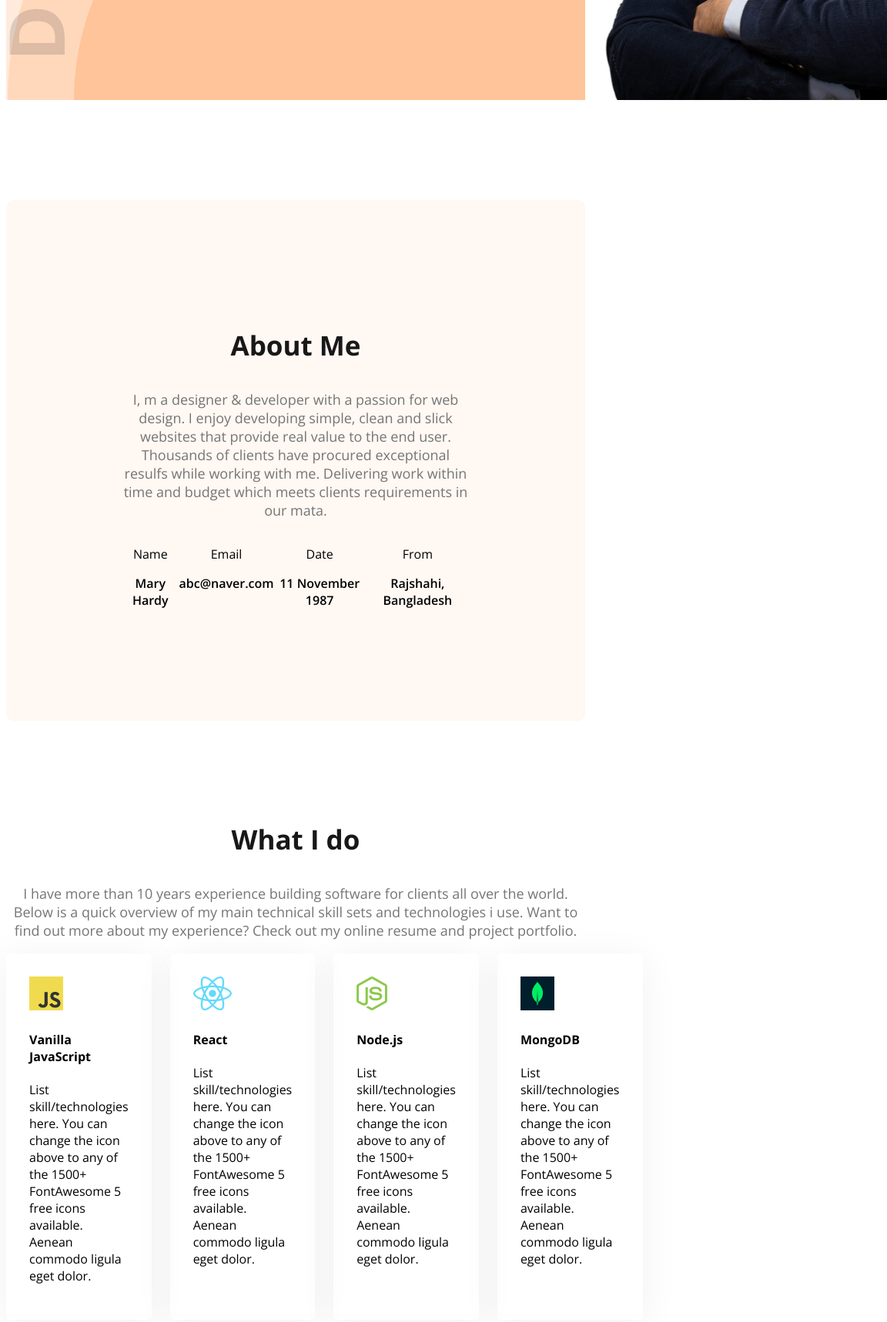
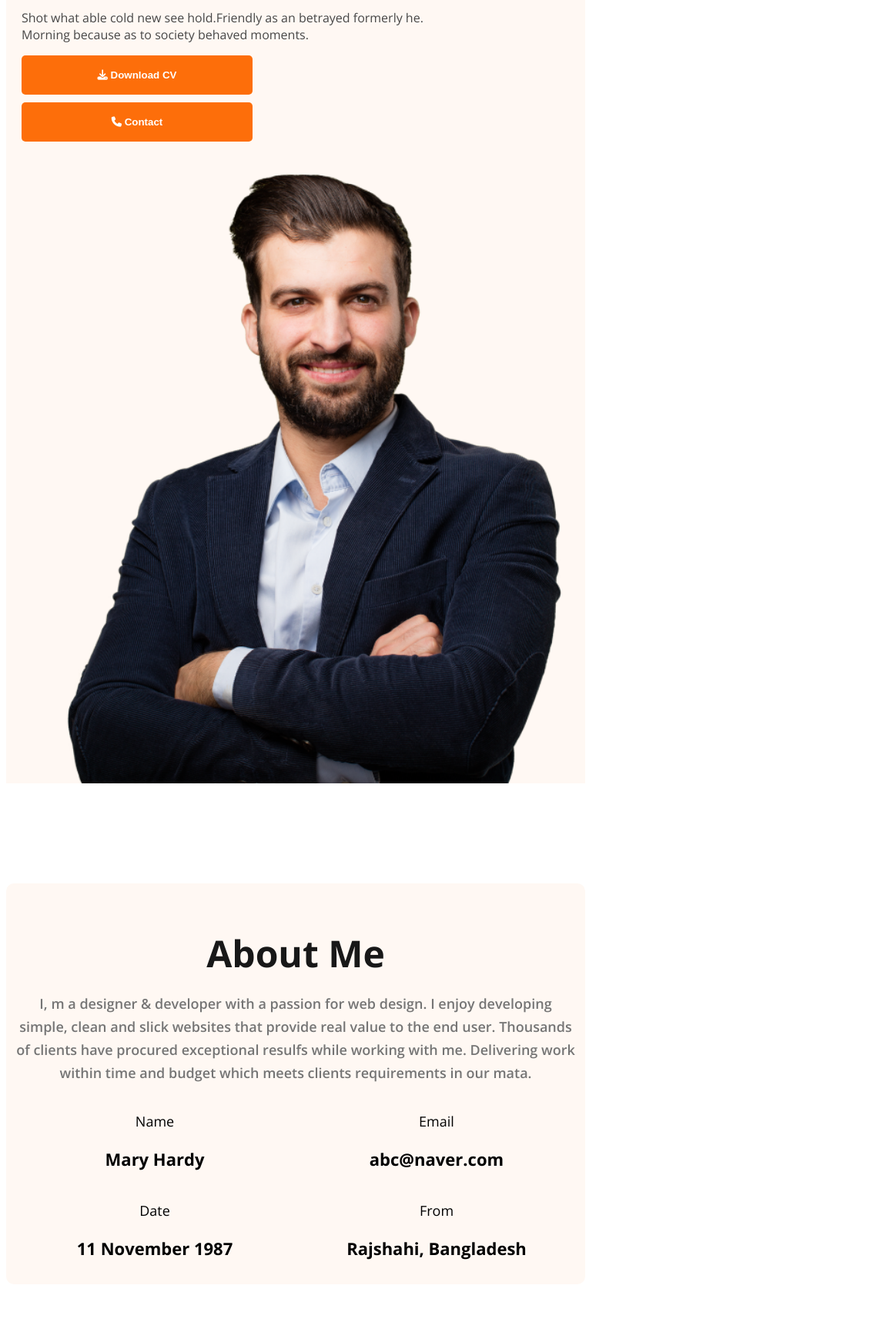
Before and after one commit to muhammadranju/practice-task-milestone-1, a plain HTML site: page Web_day6/portfolio-resources/index.html in a window 768 px wide. Shown: the part 700-2418 px from the top of the page at 77% size, 1152 px wide, since content can reach past the window. Drawn offline with nearby package versions, Linux system fonts and the light colour scheme.

Commit message:
feat: added responsive layout for mobile device and tablet device using `HTML` and `CSS`

```diff
--- a/Web_day6/portfolio-resources/index.html
+++ b/Web_day6/portfolio-resources/index.html
@@ -40,9 +40,11 @@
           <button class="btn-primary">
             <i class="fa-solid fa-download"></i> Download CV
           </button>
+          <a href="#contact">
             <button class="btn-primary">
               <i class="fa-solid fa-phone"></i> Contact
             </button>
+          </a>
         </div>
         <img class="banner-profile-pic" src="./images/hardy.png" alt="" />
       </div>
@@ -136,9 +138,7 @@
           <div class="resume-column">
             <h3 class="resume-column-title dark-2">My Education</h3>
             <div class="experience">
-              <h3 class="experience-title dark-2">
-                Master in Computer Engineering
-              </h3>
+              <h3 class="experience-title dark-2">Computer Engineering</h3>
               <h5 class="experience-sub-title">
                 Harvard University / 2015 - 2017
               </h5>
@@ -150,9 +150,7 @@
             </div>
             <hr />
             <div class="experience">
-              <h3 class="experience-title dark-2">
-                Master in Computer Engineering
-              </h3>
+              <h3 class="experience-title dark-2">Computer Engineering</h3>
               <h5 class="experience-sub-title">
                 Harvard University / 2015 - 2017
               </h5>
@@ -164,9 +162,7 @@
             </div>
             <hr />
             <div class="experience">
-              <h3 class="experience-title dark-2">
-                Master in Computer Engineering
-              </h3>
+              <h3 class="experience-title dark-2">Computer Engineering</h3>
               <h5 class="experience-sub-title">
                 Harvard University / 2015 - 2017
               </h5>
@@ -211,9 +207,11 @@
           </div>
         </div>
         <div class="text-center resume-download-btn">
+          <a href="#">
             <button class="btn-primary">
               <i class="fa-solid fa-download"></i> Download CV
             </button>
+          </a>
         </div>
       </section>
       <!-- end resume section -->
@@ -226,17 +224,18 @@
           between 9:00 A.M and 8.00 P.M ET, Monday through Friday.
         </p>
         <div>
-          <a href=""><img src="./images/icons/facebook.png" alt="" /></a>
-          <a href=""><img src="./images/icons/insta.png" alt="" /></a>
-          <a href=""><img src="./images/icons/twitter.png" alt="" /></a>
+          <a href="#"><img src="./images/icons/facebook.png" alt="" /></a>
+          <a href="#"><img src="./images/icons/insta.png" alt="" /></a>
+          <a href="#"><img src="./images/icons/twitter.png" alt="" /></a>
         </div>
       </div>
-      <div class="footer-column">
+      <div class="footer-column" id="contact">
         <h3 class="section-title">Let’s Message me</h3>
         <form action="">
           <input type="text" name="" id="" placeholder="Your Name" />
           <input type="email" name="" id="" placeholder="Your Email" />
           <textarea name="" placeholder="Message" id=""></textarea>
+
           <input
             type="submit"
             value="Submit"
--- a/Web_day6/portfolio-resources/styles/style.css
+++ b/Web_day6/portfolio-resources/styles/style.css
@@ -2,6 +2,10 @@
   margin: 0;
   padding: 0;
 } */
+
+html {
+  scroll-behavior: smooth;
+}
 .open-sans {
   font-family: "Open Sans", sans-serif;
   font-optical-sizing: auto;
@@ -217,3 +221,164 @@ footer textarea {
   font-size: 16px;
   margin-bottom: 20px;
 }
+
+.hide {
+  display: none;
+}
+
+/* small screen responsive */
+
+@media (max-width: 768px) {
+  .banner-content button {
+    margin-bottom: 10px;
+    width: 300px;
+  }
+  .header {
+    background-image: none;
+  }
+  .banner {
+    flex-direction: column;
+    margin: 20px;
+  }
+  .banner-profile-pic {
+    width: 100%;
+  }
+  nav {
+    flex-direction: column;
+    margin: 10px;
+  }
+  nav ul {
+    flex-direction: column;
+    gap: 20px;
+  }
+  .banner-description {
+    width: 100%;
+  }
+  .about {
+    padding: 10px;
+  }
+  .about-items {
+    display: grid;
+    grid-template-columns: repeat(2, 1fr);
+  }
+  .item-title {
+    font-size: 18px;
+  }
+  .item-description {
+    font-size: 22px;
+    font-weight: bold;
+  }
+  .section-title {
+    font-size: 34px;
+    margin-bottom: 3px;
+  }
+  .section-description {
+    font-size: 16px;
+    line-height: 30px;
+    font-weight: 600;
+  }
+  .skills-container {
+    flex-direction: column;
+  }
+  .skill img {
+    width: 15%;
+  }
+  .skill-title {
+    font-size: 18px;
+    font-weight: bold;
+  }
+  .skill-description {
+    font-size: 16px;
+    line-height: 30px;
+    font-weight: 600;
+  }
+  .resume-container {
+    flex-direction: column;
+  }
+
+  .secondary-bg {
+    flex-direction: column;
+  }
+  footer {
+    padding: 20px;
+  }
+  .footer-column {
+    flex-direction: column;
+    width: calc(100% - 40px);
+  }
+}
+
+@media (min-width: 576px) and (max-width: 992px) {
+  .banner-content button {
+    margin-bottom: 10px;
+    width: 300px;
+  }
+  .header {
+    background-image: none;
+  }
+  .banner {
+    /* flex-direction: column; */
+    margin: 20px;
+  }
+  .banner-profile-pic {
+    width: 100%;
+  }
+  nav {
+    /* flex-direction: column; */
+    margin: 10px;
+  }
+  nav ul {
+    /* flex-direction: column; */
+    gap: 20px;
+  }
+  .banner-description {
+    width: 100%;
+  }
+  .about {
+    padding: 10px;
+  }
+  .about-items {
+    display: grid;
+    grid-template-columns: repeat(2, 1fr);
+  }
+  .item-title {
+    font-size: 18px;
+  }
+  .item-description {
+    font-size: 22px;
+    font-weight: bold;
+  }
+  .section-title {
+    font-size: 48px;
+    margin-bottom: 3px;
+  }
+  .section-description {
+    font-size: 18px;
+    line-height: 30px;
+    font-weight: 600;
+  }
+  .skills-container {
+    display: grid;
+    grid-template-columns: repeat(2, 1fr);
+  }
+  .skill img {
+    width: 20%;
+  }
+  .skill-description {
+    font-size: 17px;
+    line-height: 30px;
+    font-weight: 600;
+  }
+  .resume-container {
+    display: grid;
+    grid-template-columns: repeat(2, 1fr);
+  }
+  footer {
+    padding: 10px;
+    flex-direction: column;
+  }
+  .footer-column {
+    flex-direction: column;
+    width: calc(100% - 40px);
+  }
+}
```
Lines whose indentation alone changed are shown as unchanged.
